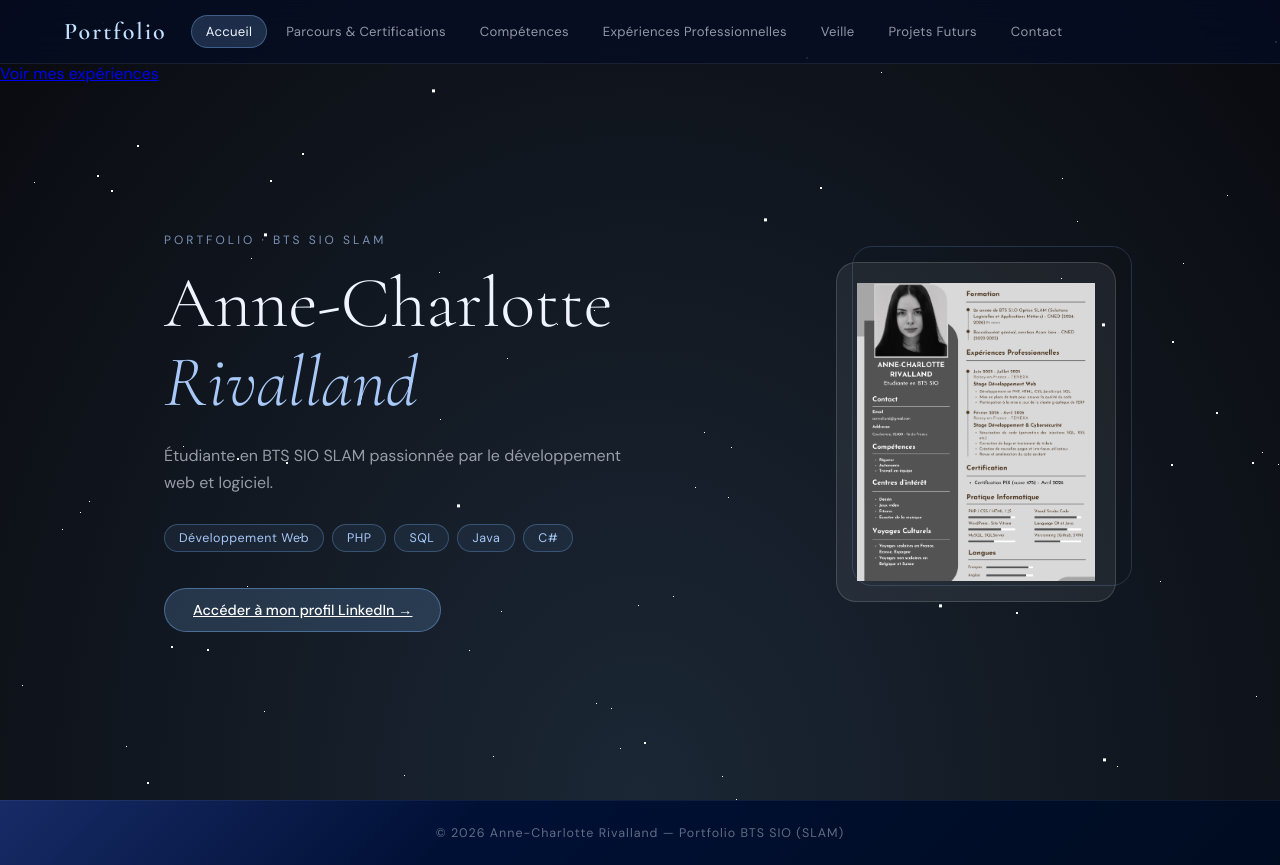
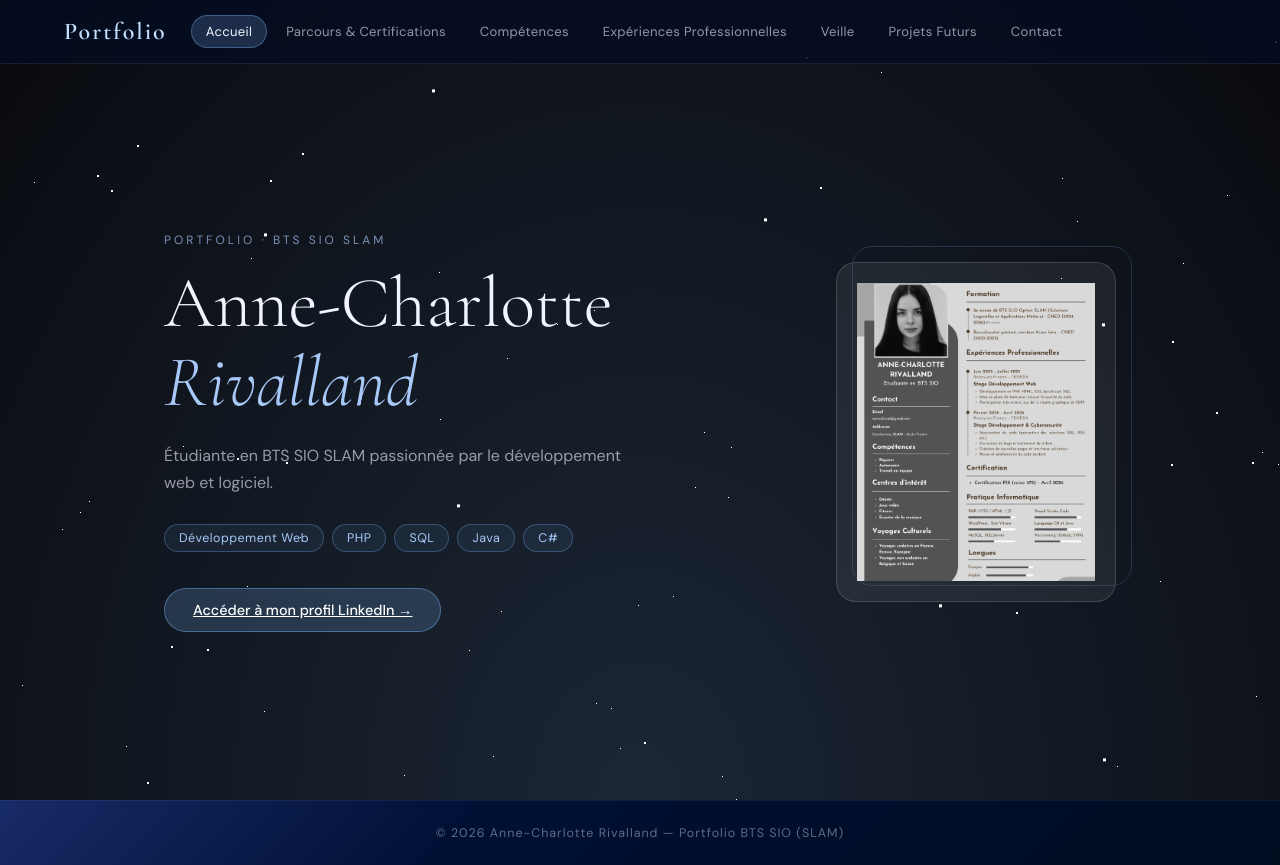
Before and after one commit to ancsha/PortfolioBTSSIO, a plain HTML site: page index.html in a window 1280 px wide. Drawn offline with nearby package versions, Linux system fonts and the light colour scheme.

Commit message:
Update index.html

```diff
--- a/index.html
+++ b/index.html
@@ -35,7 +35,6 @@
         <span></span><span></span><span></span>
       </button>
     </div>
-    <a href="#experiences">Voir mes expériences</a>
   </nav>
 
   <!-- Téléphone menu -->
```
